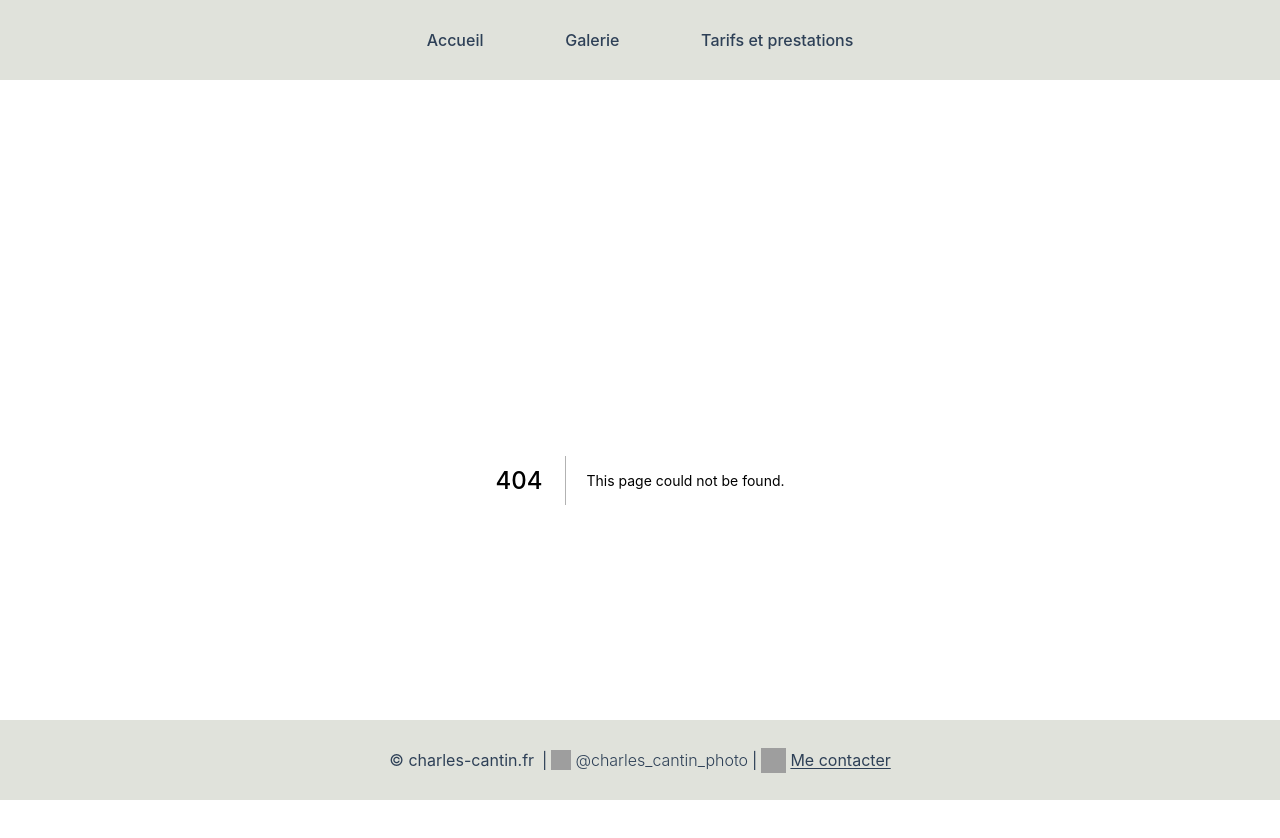
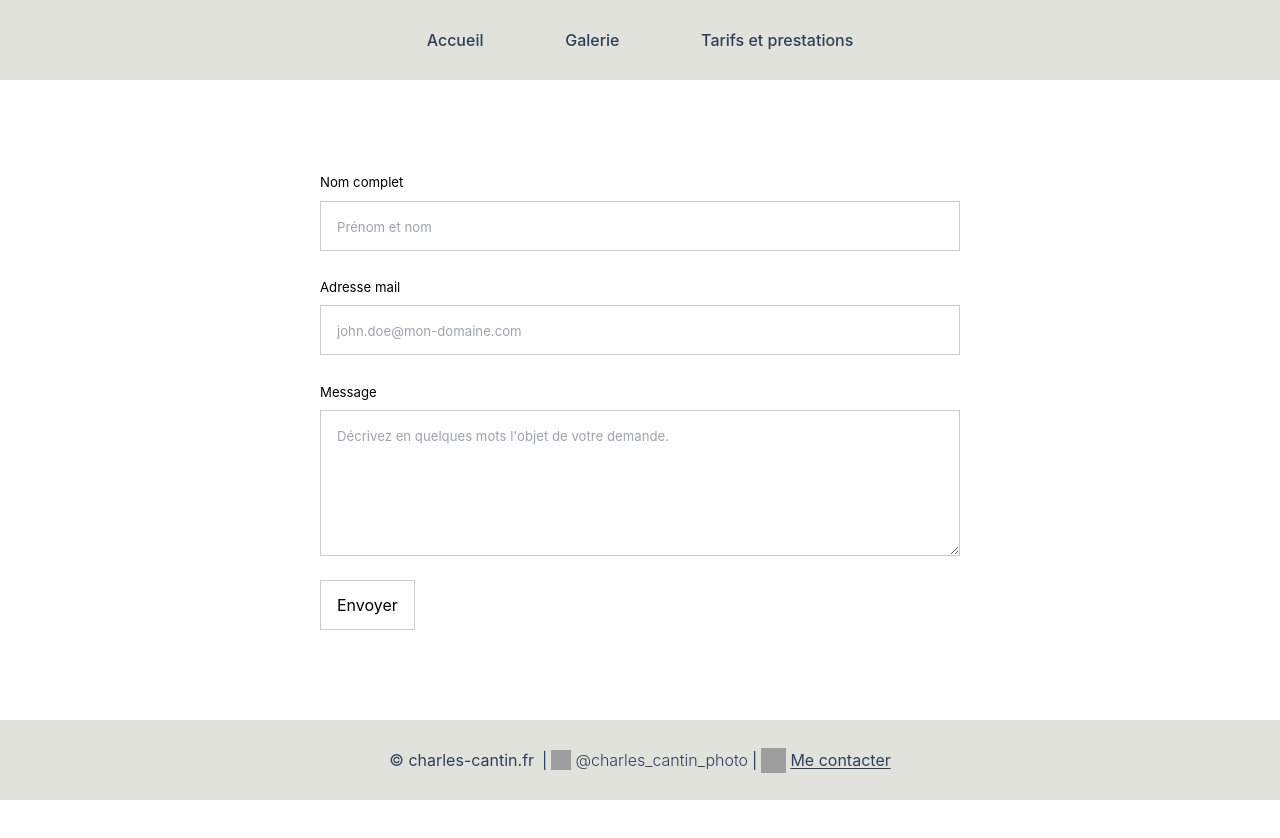
Before and after one commit to Oxrod/cantin-portfolio, a Next.js app: page /contact in a window 1280 px wide. Before the commit this address had no page. Shown: the top 838 px of the page. After the commit the page ends 800 px from the top, so only its background shows below. Built offline with nearby package versions, Linux system fonts and the light colour scheme; grey boxes are pictures that could not be loaded.

Commit message:
Add showcase photos + formspree

```diff
--- a/pages/components/PricingCard.jsx
+++ b/pages/components/PricingCard.jsx
@@ -10,7 +10,6 @@ function PricingCard({ imgSrc, headerTxt, desc, price }) {
           <Image
             className="rounded-t-lg top-5 group-hover:opacity-70"
             src={imgSrc}
-            // src="https://images.unsplash.com/photo-1506794778202-cad84cf45f1d?ixlib=rb-1.2.1&ixid=MnwxMjA3fDB8MHxwaG90by1wYWdlfHx8fGVufDB8fHx8&auto=format&fit=crop&w=387&q=80"
             alt=""
             sizes="100%"
             layout="fill"
--- /dev/null
+++ b/pages/contact.jsx
@@ -0,0 +1,50 @@
+const ContactPage = () => {
+  return (
+    <div className="flex justify-center h-full mb-auto">
+      <form
+        id="fs-frm"
+        name="contact-form"
+        className="m-auto md:w-3/6"
+        accept-charset="utf-8"
+        action="https://formspree.io/f/moqzweyk"
+        method="post"
+      >
+        <fieldset id="fs-frm-inputs">
+          <label for="full-name">Nom complet</label>
+          <input
+            type="text"
+            name="name"
+            id="full-name"
+            placeholder="Prénom et nom"
+            required=""
+          />
+          <label for="email-address">Adresse mail</label>
+          <input
+            type="email"
+            name="_replyto"
+            id="email-address"
+            placeholder="john.doe@mon-domaine.com"
+            required=""
+          />
+          <label for="message">Message</label>
+          <textarea
+            rows="5"
+            name="message"
+            id="message"
+            placeholder="Décrivez en quelques mots l'objet de votre demande."
+            required=""
+          ></textarea>
+          <input
+            type="hidden"
+            name="_subject"
+            id="email-subject"
+            value="Contact Form Submission"
+          />
+        </fieldset>
+        <input type="submit" value="Envoyer" />
+      </form>
+    </div>
+  );
+};
+
+export default ContactPage;
--- a/pages/gallery.jsx
+++ b/pages/gallery.jsx
@@ -1,8 +1,6 @@
 import Image from "next/image";
-import Link from "next/link";
-import { useCallback, useEffect, useState } from "react";
+import { useEffect, useState } from "react";
 import sm from "../sm.json";
-import { PhotoCard } from "./components/PhotoCard";
 
 import * as prismic from "@prismicio/client";
 
@@ -24,63 +22,6 @@ const Gallery = ({ documents }) => {
     }
     filterDocumentsByCategory();
   }, [category, documents]);
-
-  // async function fetchImageCollectionSlugsByCategory() {
-  //   // 1. Fetch the collection filtering by category
-  //   // 2. Return the slugs in objects
-  //   // 3. Fetch the image slugs for each object
-  //   // 4. Update images state with the new images
-
-  //   // 1.
-  //   let imageCollection;
-  //   if (category == "all") {
-  //     imageCollection = await client.queries.galleryConnection();
-  //     console.log("Collection d'image sans filtre", imageCollection);
-  //   } else {
-  //     imageCollection = await client.queries.galleryConnection({
-  //       filter: { category: { eq: category } },
-  //     });
-  //     console.log("Collection d'image avec filtre", imageCollection);
-  //   }
-  //   const imageSlugsPromise = imageCollection.data.galleryConnection.edges.map(
-  //     (post) => {
-  //       return { slug: post.node._sys.basename };
-  //     }
-  //   );
-  //   if (imageSlugsPromise.length == 0) {
-  //     return;
-  //   }
-  //   console.log("Slug objects : ", imageSlugsPromise);
-  //   let imagesSlugs = [];
-  //   imageSlugsPromise.map((slugObject) => {
-  //     imagesSlugs.push(slugObject.slug);
-  //     console.log("Adding this slug ton the array : ", slugObject.slug);
-  //   });
-  //   console.log("Entire Array", imagesSlugs);
-
-  //   let imagesSlugsArray = [];
-  //   imagesSlugs.map(async (slug) => {
-  //     imagesSlugsArray.push(
-  //       (await client.queries.gallery({ relativePath: slug })).data.gallery
-  //         .image
-  //     );
-  //   });
-  //   console.log("Final relative paths : ", imagesSlugsArray);
-  //   tempImagesArray = imagesSlugsArray;
-  // }
-
-  // const handleOnCategoryChange = async (e) => {
-  //   setCategory(e.target.value);
-  // };
-
-  // useEffect(() => {
-  //   async function fetchData() {
-  //     await fetchImageCollectionSlugsByCategory(category);
-  //     console.log("TempImagesArray", tempImagesArray);
-  //     setImages(tempImagesArray);
-  //   }
-  //   fetchData();
-  // });
 
   const HandleCategoryChange = (e) => {
     setCategory(e.target.value);
@@ -104,7 +45,7 @@ const Gallery = ({ documents }) => {
           <option value="Bébé">Bébé</option>
         </select>
       </div>
-      <section className="flex-1 grid grid-flow-row mb-0 xl:grid-cols-3 bg-[#F2FFF8] md:grid-cols-2 grid-cols-1 m-3 p-3 overflow-y-scroll">
+      <section className="flex-1 grid grid-flow-row gap-10 mb-0 xl:grid-cols-3 bg-[#F2FFF8] md:grid-cols-2 grid-cols-1 m-3 p-3 overflow-y-auto">
         {images.map((imageURL, idx) => {
           return (
             <div key={idx}>
@@ -113,7 +54,7 @@ const Gallery = ({ documents }) => {
                 alt=""
                 width={600}
                 height={600}
-                objectFit="contain"
+                objectFit="cover"
               />
             </div>
           );
--- a/pages/pricing.jsx
+++ b/pages/pricing.jsx
@@ -1,20 +1,10 @@
-import Image from "next/image";
 import Pricings from "../helpers/Pricings";
 import PricingCard from "./components/PricingCard";
-
-const debugImgLink =
-  "https://images.unsplash.com/photo-1506794778202-cad84cf45f1d?ixlib=rb-1.2.1&ixid=MnwxMjA3fDB8MHxwaG90by1wYWdlfHx8fGVufDB8fHx8&auto=format&fit=crop&w=387&q=80";
 
 function Pricing() {
   return (
     <div className="flex h-full items-center text-[#2E4057] justify-center relative bg-[#F4FFF8]">
       <>
-        {/* <PricingCard
-          imgSrc={debugImgLink}
-          headerTxt="Juste pour moi"
-          price={130}
-          desc="Séance pour une personne, en extérieur ou en duo"
-        /> */}
         {Pricings.map((pricing, index) => {
           return (
             <PricingCard
--- a/styles/globals.css
+++ b/styles/globals.css
@@ -19,3 +19,112 @@ Image {
   max-width: 100%;
   max-height: 100%;
 }
+
+/* Formspree Reset Styles */
+
+#fs-frm input,
+#fs-frm select,
+#fs-frm textarea,
+#fs-frm fieldset,
+#fs-frm optgroup,
+#fs-frm label,
+#fs-frm #card-element:disabled {
+  font-family: inherit;
+  font-size: 100%;
+  color: inherit;
+  border: none;
+  border-radius: 0;
+  display: block;
+  width: 100%;
+  padding: 0;
+  margin: 0;
+  -webkit-appearance: none;
+  -moz-appearance: none;
+}
+#fs-frm label,
+#fs-frm legend,
+#fs-frm ::placeholder {
+  font-size: 0.825rem;
+  margin-bottom: 0.5rem;
+  padding-top: 0.2rem;
+  display: flex;
+  align-items: baseline;
+}
+
+/* border, padding, margin, width */
+#fs-frm input,
+#fs-frm select,
+#fs-frm textarea,
+#fs-frm #card-element {
+  border: 1px solid rgba(0, 0, 0, 0.2);
+  background-color: rgba(255, 255, 255, 0.9);
+  padding: 0.75em 1rem;
+  margin-bottom: 1.5rem;
+}
+#fs-frm input:focus,
+#fs-frm select:focus,
+#fs-frm textarea:focus {
+  background-color: white;
+  outline-style: solid;
+  outline-width: thin;
+  outline-color: gray;
+  outline-offset: -1px;
+}
+#fs-frm [type="text"],
+#fs-frm [type="email"] {
+  width: 100%;
+}
+#fs-frm [type="button"],
+#fs-frm [type="submit"],
+#fs-frm [type="reset"] {
+  width: auto;
+  cursor: pointer;
+  -webkit-appearance: button;
+  -moz-appearance: button;
+  appearance: button;
+}
+#fs-frm [type="button"]:focus,
+#fs-frm [type="submit"]:focus,
+#fs-frm [type="reset"]:focus {
+  outline: none;
+}
+#fs-frm [type="submit"],
+#fs-frm [type="reset"] {
+  margin-bottom: 0;
+}
+#fs-frm select {
+  text-transform: none;
+}
+
+#fs-frm [type="checkbox"] {
+  -webkit-appearance: checkbox;
+  -moz-appearance: checkbox;
+  appearance: checkbox;
+  display: inline-block;
+  width: auto;
+  margin: 0 0.5em 0 0 !important;
+}
+
+#fs-frm [type="radio"] {
+  -webkit-appearance: radio;
+  -moz-appearance: radio;
+  appearance: radio;
+}
+
+/* address, locale */
+#fs-frm fieldset.locale input[name="city"],
+#fs-frm fieldset.locale select[name="state"],
+#fs-frm fieldset.locale input[name="postal-code"] {
+  display: inline;
+}
+#fs-frm fieldset.locale input[name="city"] {
+  width: 52%;
+}
+#fs-frm fieldset.locale select[name="state"],
+#fs-frm fieldset.locale input[name="postal-code"] {
+  width: 20%;
+}
+#fs-frm fieldset.locale input[name="city"],
+#fs-frm fieldset.locale select[name="state"] {
+  margin-right: 3%;
+}
```
Also changed, not shown: helpers/Pricings.jsx (+10 -5 lines), 1 other file (tests, documents, lock files or other folders).
